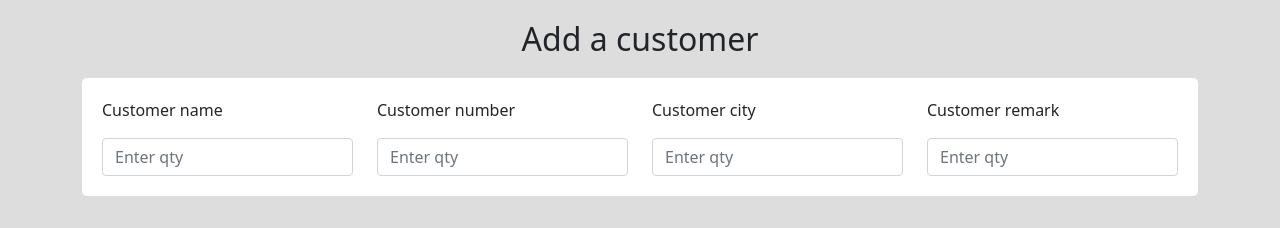
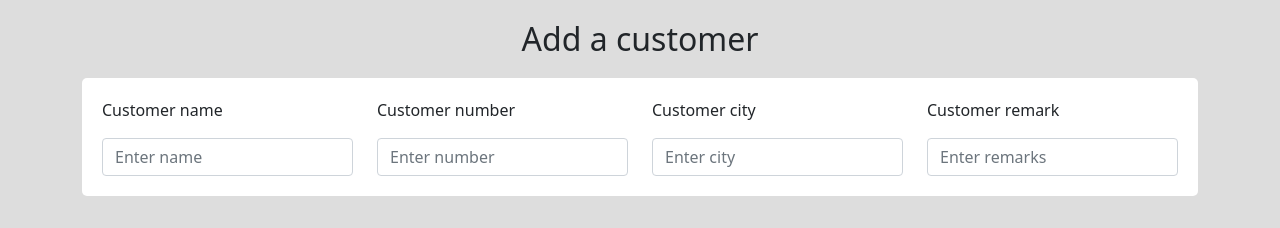
Before and after one commit to sarangCV/Ajna-Flower-New, a React (Create React App) app: page /add-customer in a window 1280 px wide. Shown: the top 228 px of the page. Built offline with nearby package versions, Linux system fonts and the light colour scheme.

Commit message:
ad-customer page changes

```diff
--- a/src/screens/add-customer/index.jsx
+++ b/src/screens/add-customer/index.jsx
@@ -59,7 +59,7 @@ const AddCustomer = () => {
                                     <p className="add-customer-label">Customer name</p>
                                     <input
                                         type="text"
-                                        placeholder="Enter qty"
+                                        placeholder="Enter name"
                                         className="form-control"
                                         aria-label="Small"
                                         aria-describedby="inputGroup-sizing-sm"
@@ -75,7 +75,7 @@ const AddCustomer = () => {
                                     <p className="add-customer-label">Customer number</p>
                                     <input
                                         type="text"
-                                        placeholder="Enter qty"
+                                        placeholder="Enter number"
                                         className="form-control"
                                         aria-label="Small"
                                         aria-describedby="inputGroup-sizing-sm"
@@ -91,7 +91,7 @@ const AddCustomer = () => {
                                     <p className="add-customer-label">Customer city</p>
                                     <input
                                         type="text"
-                                        placeholder="Enter qty"
+                                        placeholder="Enter city"
                                         className="form-control"
                                         aria-label="Small"
                                         aria-describedby="inputGroup-sizing-sm"
@@ -107,7 +107,7 @@ const AddCustomer = () => {
                                     <p className="add-customer-label">Customer remark</p>
                                     <input
                                         type="text"
-                                        placeholder="Enter qty"
+                                        placeholder="Enter remarks"
                                         className="form-control"
                                         aria-label="Small"
                                         aria-describedby="inputGroup-sizing-sm"
```
